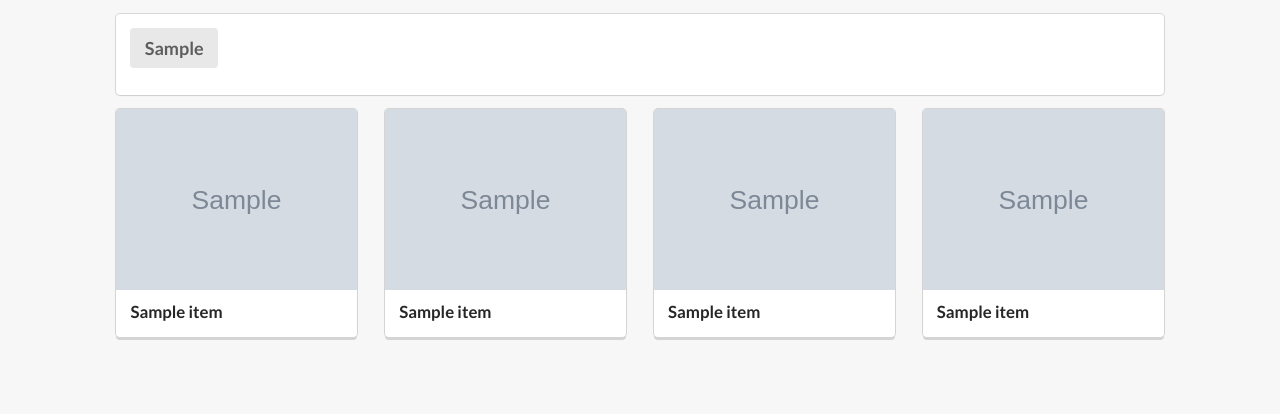
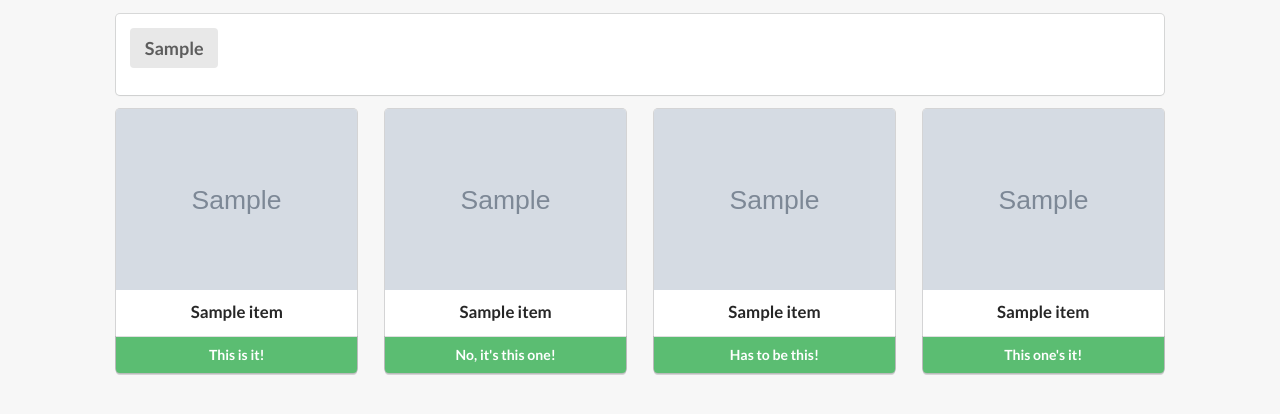
Before and after one commit to alexissantos/stackshare, a Django app: page / in a window 1280 px wide. Shown: the top 414 px of the page. Run offline with Django 3.2, Linux system fonts and the light colour scheme; tables that the repository leaves empty hold one stand-in row (values such as "Sample post"); grey boxes marked "Sample" are stand-in pictures; a database or web service that is not in the repository returns one stand-in record (values such as "Sample title"); data that the repository does not hold is empty; some libraries are stand-ins or nearby versions.

Commit message:
Added buttons to choose winner, center aligned tool names

```diff
--- a/templates/start.html
+++ b/templates/start.html
@@ -16,7 +16,10 @@
 				<img src="{{ tool_one.image_url }}">
 			</div>
 			<div class="content">
-	        <a class="header">{{ tool_one.name }}</a>
+				<a class="center aligned header">{{ tool_one.name }}</a>
+			</div>
+			<div class="ui bottom green attached button">
+			  This is it!
 			</div>
 		</div>
 	</div>
@@ -26,7 +29,10 @@
 				<img src="{{ tool_two.image_url }}">
 			</div>
 			<div class="content">
-	        <a class="header">{{ tool_two.name }}</a>
+				<a class="center aligned header">{{ tool_two.name }}</a>
+			</div>
+			<div class="ui bottom green attached button">
+			  No, it's this one!
 			</div>
 		</div>
 	</div>
@@ -36,7 +42,10 @@
 				<img src="{{ tool_three.image_url }}">
 			</div>
 			<div class="content">
-	        <a class="header">{{ tool_three.name }}</a>
+				<a class="center aligned header">{{ tool_three.name }}</a>
+			</div>
+			<div class="ui bottom green attached button">
+			  Has to be this!
 			</div>
 		</div>
 	</div>
@@ -46,7 +55,10 @@
 				<img src="{{ tool_four.image_url }}">
 			</div>
 			<div class="content">
-	        <a class="header">{{ tool_four.name }}</a>
+				<a class="center aligned header">{{ tool_four.name }}</a>
+			</div>
+			<div class="ui bottom green attached button">
+			  This one's it!
 			</div>
 		</div>
 	</div>
```
Lines whose indentation alone changed are shown as unchanged.
